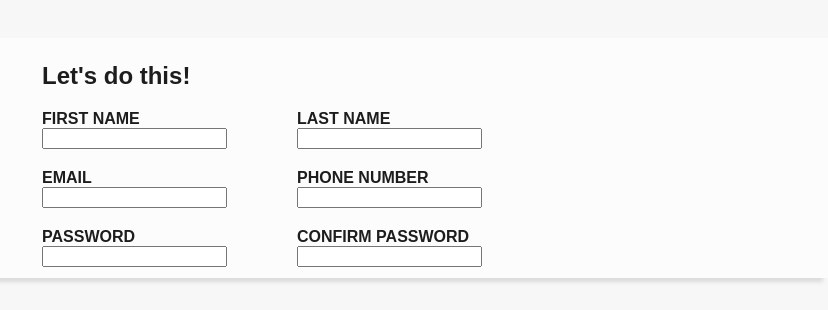
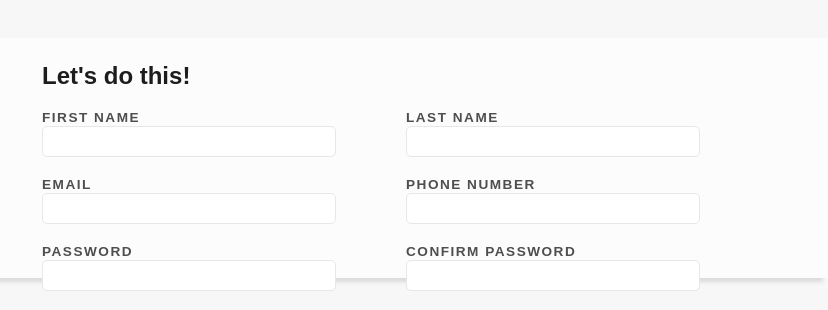
Before and after one commit to quirogak/sign-up-form, a plain HTML site: page index.html in a window 1280 px wide. Shown: the part 288-598 px from the top of the page, 452-1280 px from the left. Drawn offline with Linux system fonts and the light colour scheme; a script that the page names is missing.

Commit message:
Stylized all inputs.

```diff
--- a/style.css
+++ b/style.css
@@ -62,6 +62,9 @@ color: rgb(29, 29, 29);
 
 }
 
+
+
+
 .middle-content {
     box-shadow: -5px 4px 4px  rgb(219, 219, 219);
     background-color: rgb(252, 252, 252);
@@ -96,7 +99,28 @@ li{
     display: flex;
     flex-direction: column;
     margin-top: 20px;
+    font-size: 0.85rem;
+    letter-spacing: 1.5px;
+    color: rgb(78, 78, 78);
+    gap: 1px;
 }
+
+input {
+    outline: none;
+
+    border: 1px solid #E5E7EB;
+    border-radius: 5px;
+    height: 1.7rem;
+    width: 18rem;
+
+}
+
+input:focus {
+    border-color: rgb(10, 87, 253);
+}
+
+
+
 
 .bottom-content {
     display: flex;
@@ -128,3 +152,9 @@ button {
 a.log-in {
     font-weight: bold;
 }
+
+label#dont-match {
+    color: red;
+    font-size: 0.8rem;
+    font-weight: normal;
+}
```
